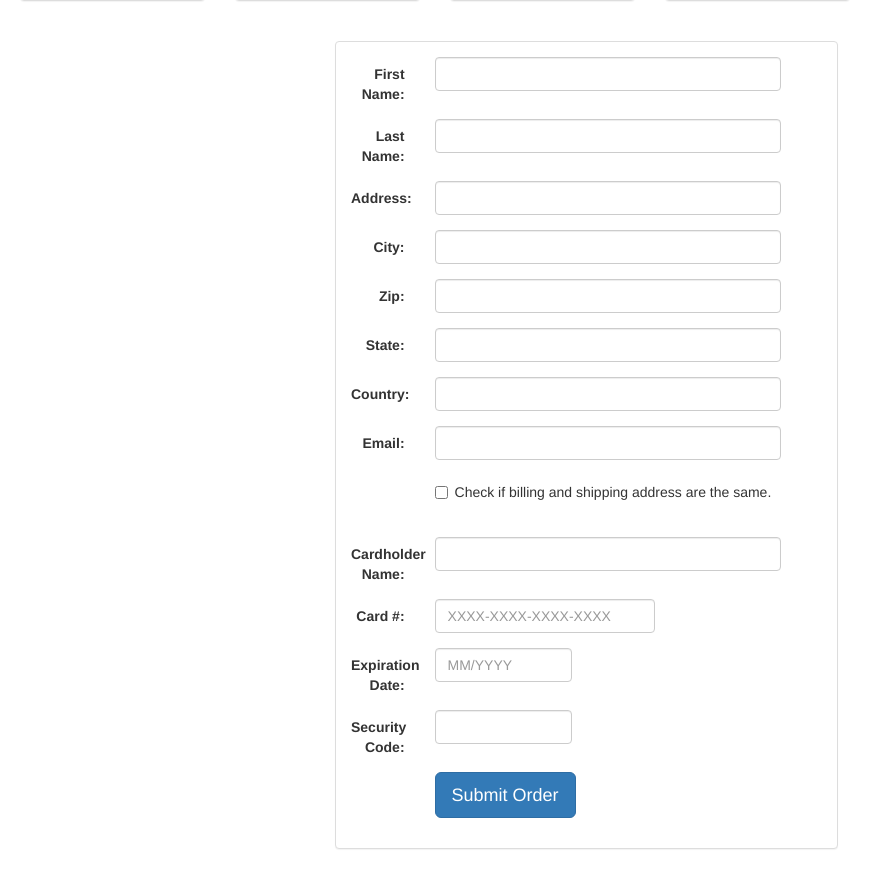
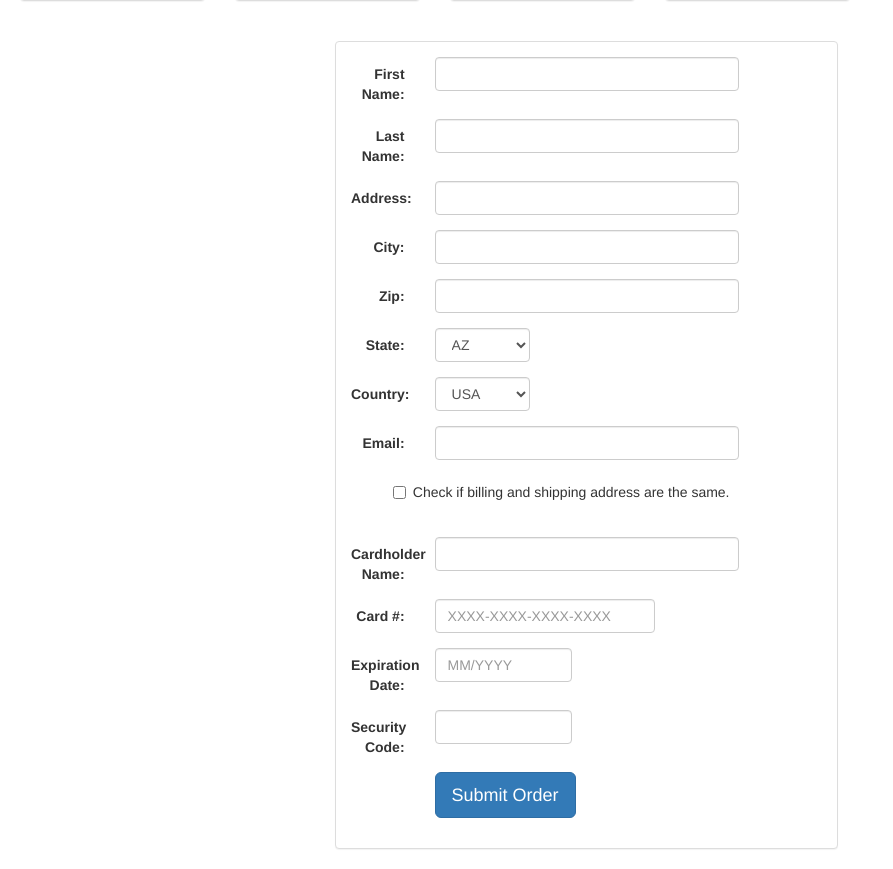
Before and after one commit to theandrewjames/project-one, a plain HTML site: page index.html in a window 1280 px wide. Shown: the part 1020-1889 px from the top of the page, without its empty margins (0-893 px from the left). Drawn offline with nearby package versions, Linux system fonts and the light colour scheme.

Commit message:
Added dropdowns for checkout state and country.

```diff
--- a/index.html
+++ b/index.html
@@ -165,57 +165,64 @@
         <div class="col-md-5 col-md-offset-3">
           <div class="panel panel-default">
             <div class="panel-body">
-              <form class="form-horizontal">
+              <form class="form-horizontal" id="checkout-form">
                 <div class="form-group">
                   <label for="userFirstName" class="col-sm-2 control-label">First Name:</label>
-                  <div class="col-sm-9">
+                  <div class="col-sm-8">
                     <input type="text" class="form-control" id="userFirstName">
                   </div>
                 </div>
                 <div class="form-group">
                   <label for="userLastname" class="col-sm-2 control-label">Last Name:</label>
-                  <div class="col-sm-9">
+                  <div class="col-sm-8">
                     <input type="text" class="form-control" id="userLastName">
                   </div>
                 </div>
                 <div class="form-group">
                   <label for="userAddress" class="col-sm-2 control-label">Address:</label>
-                  <div class="col-sm-9">
+                  <div class="col-sm-8">
                     <input type="text" class="form-control" id="userAddress">
                   </div>
                 </div>
                 <div class="form-group">
                   <label for="userCity" class="col-sm-2 control-label">City:</label>
-                  <div class="col-sm-9">
+                  <div class="col-sm-8">
                     <input type="text" class="form-control" id="userCity">
                   </div>
                 </div>
                 <div class="form-group">
                   <label for="userZip" class="col-sm-2 control-label">Zip:</label>
-                  <div class="col-sm-9">
+                  <div class="col-sm-8">
                     <input type="text" class="form-control" id="userZip">
                   </div>
                 </div>
                 <div class="form-group">
                   <label for="userState" class="col-sm-2 control-label">State:</label>
-                  <div class="col-sm-9">
-                    <input type="text" class="form-control" id="userState">
+                  <div class="col-sm-3">
+                    <select name="select" id="userState" class="form-control">
+                      <option value="userState" selected>AZ</option>
+                      <option value="userState">CA</option>
+                      <option value="userState">NV</option>
+                    </select>
                   </div>
                 </div>
                 <div class="form-group">
                   <label for="userCountry" class="col-sm-2 control-label">Country:</label>
-                  <div class="col-sm-9">
-                    <input type="text" class="form-control" id="userCountry">
+                  <div class="col-sm-3">
+                    <select name="select" id="userCountry" class="form-control">
+                      <option value="userCountryUsa" selected>USA</option>
+                      <option value="userCountryCanada" >Canada</option>
+                    </select>
                   </div>
                 </div>
                 <div class="form-group">
                   <label for="userEmail" class="col-sm-2 control-label">Email:</label>
-                  <div class="col-sm-9">
+                  <div class="col-sm-8">
                     <input type="email" class="form-control" id="userEmail">
                   </div>
                 </div>
                 <div class="form-group">
-                  <div class="col-sm-offset-2 col-sm-10">
+                  <div class="col-sm-offset-1 col-sm-10">
                     <div class="checkbox">
                     <label>
                       <input type="checkbox" value="sameAddress">
@@ -227,7 +234,7 @@
                 <br>
                 <div class="form-group">
                   <label for="cardholderName" class="col-sm-2 control-label">Cardholder Name:</label>
-                  <div class="col-sm-9">
+                  <div class="col-sm-8">
                     <input type="text" class="form-control" id="cardholderName">
                   </div>
                 </div>
```
